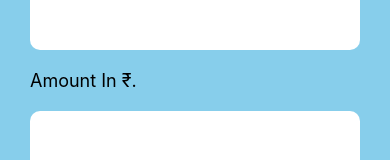
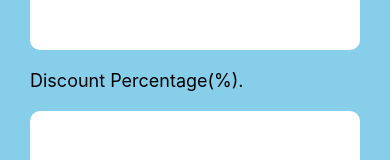
Before and after one commit to D-Coder135/DiscountCalcApp_React-Native, a React Native app: screen / in a window 390 px wide. Shown: the part 141-301 px from the top of the page. Built offline with nearby package versions, Linux system fonts and the light colour scheme.

Commit message:
update the text inside the Text tag

```diff
--- a/App.js
+++ b/App.js
@@ -14,7 +14,7 @@ export default class DiscountCalcApp extends React.Component {
       </View>
 
       <View style = {styles.inputBox}>
-        <Text style = {{fontSize: 18}}>Amount In ₹.</Text>
+        <Text style = {{fontSize: 18}}>Discount Percentage(%).</Text>
         <TextInput style = {styles.inputText} />
       </View>
     </View>
```
